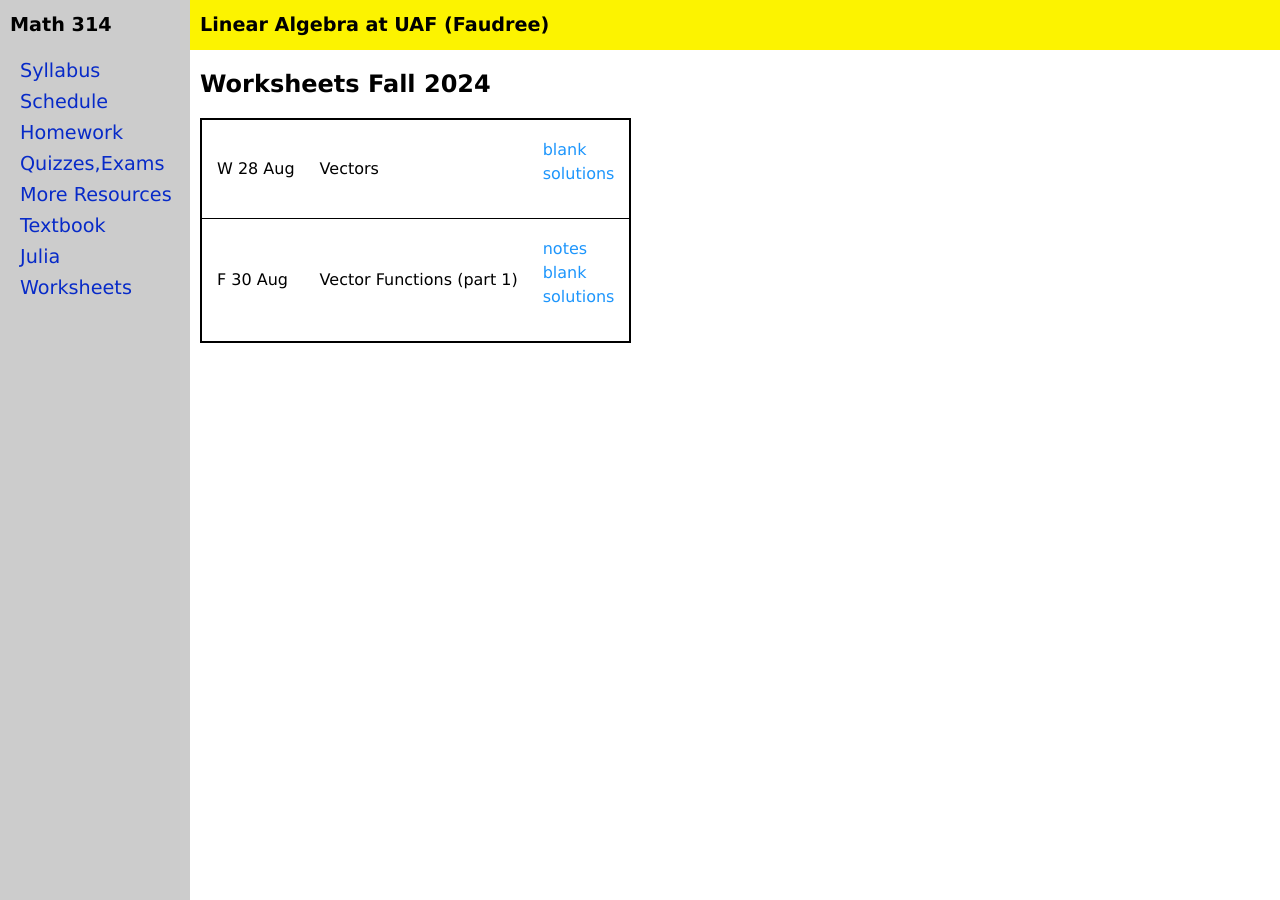
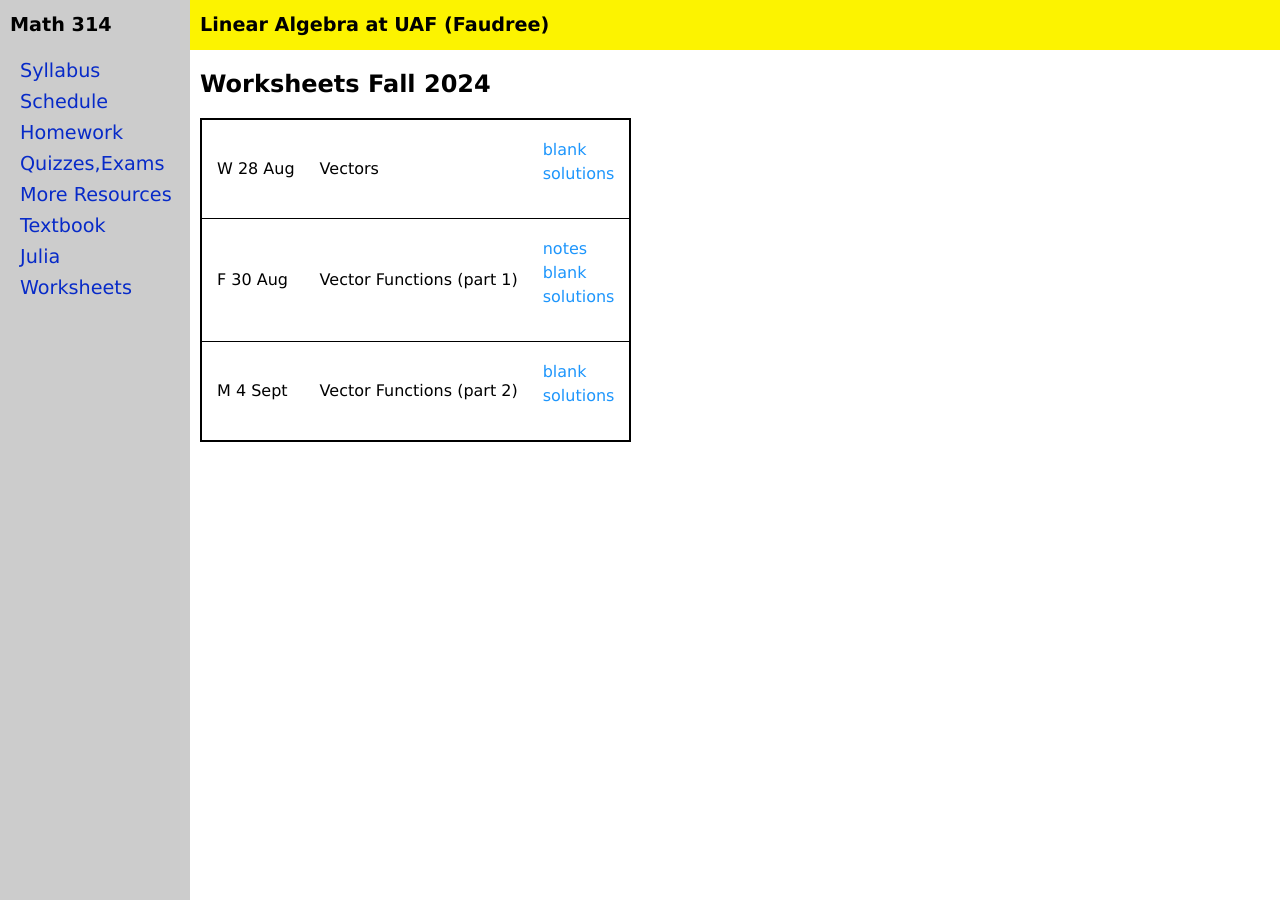
Before and after one commit to jrfaudree/LA, a Jekyll site: the page built from worksheets.md, in a window 1280 px wide. Built offline with Jekyll 4.4.1, drawn with Linux system fonts in a browser that asks for light colours.

Commit message:
Update worksheets.yml

```diff
--- a/_data/worksheets.yml
+++ b/_data/worksheets.yml
@@ -10,3 +10,7 @@ worksheets:
   notes: Fri-30-aug.pdf
   blank: M314_ch2a.pdf
   solutions: M314_ch2a-s.pdf
+- date: M 4 Sept
+  name: Vector Functions (part 2)
+  blank: M314_ch2b.pdf
+  solutions: M314_ch2b-s.pdf
```
